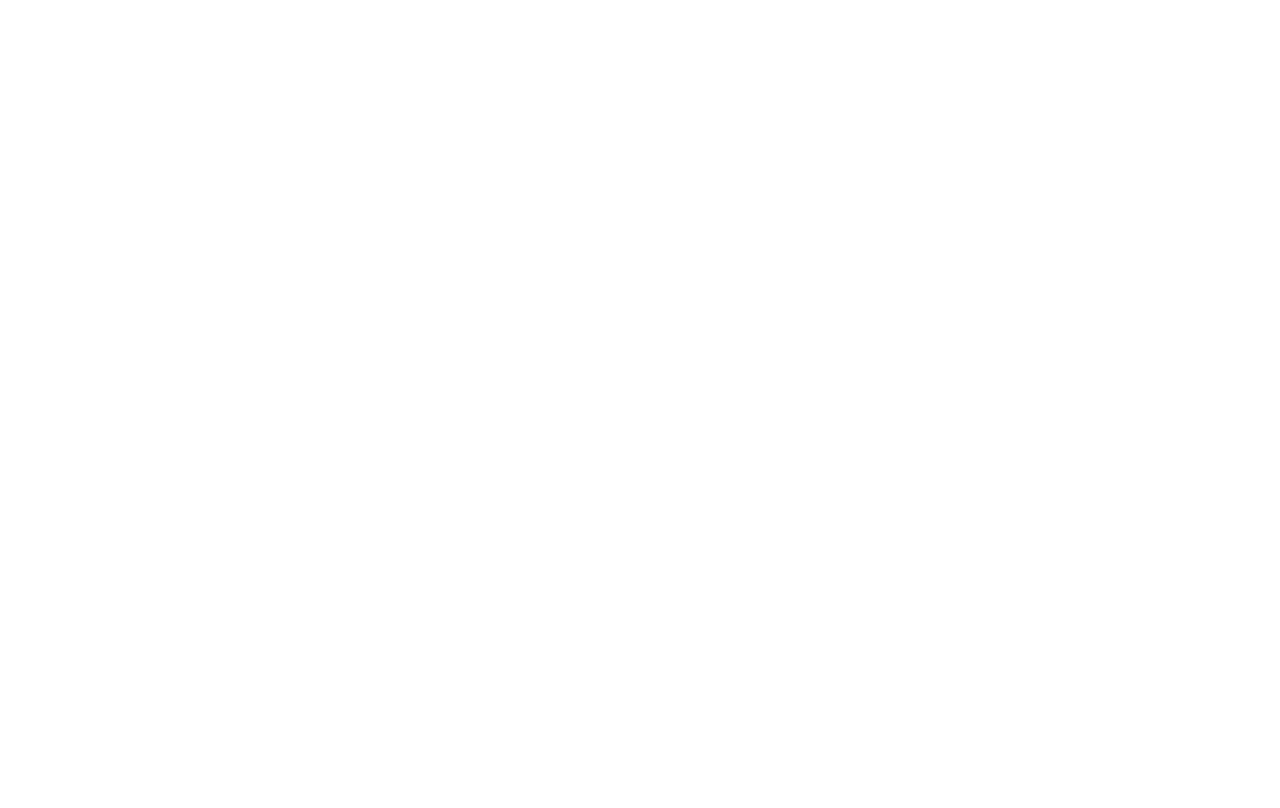
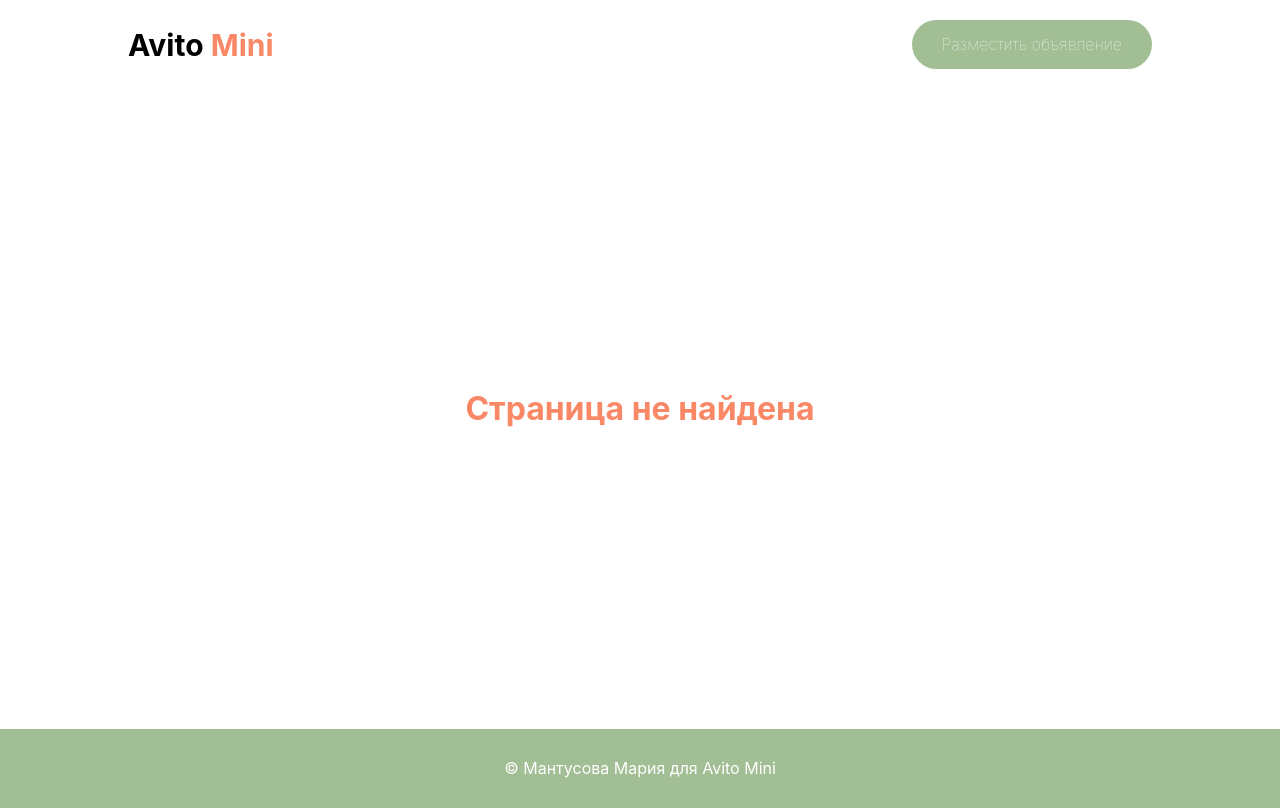
Before and after one commit to MariaMantusova/smallAvito, a React (Create React App) app: page / in a window 1280 px wide. Before the commit this address had no page. Built offline with nearby package versions, Linux system fonts and the light colour scheme.

Commit message:
feat: add not found page

```diff
--- a/src/components/App/App.tsx
+++ b/src/components/App/App.tsx
@@ -3,6 +3,7 @@
 import ItemPage from "../../pages/ItemPage/ItemPage";
 import ListPage from "../../pages/ListPage/ListPage";
 import FormPage from "../../pages/FormPage/FormPage";
+import NotFoundPage from "../../pages/NotFoundPage/NotFoundPage";
 
 function App() {
     return (
@@ -10,6 +11,7 @@
             <Route path="/form" element={<FormPage />}></Route>
             <Route path="/list" element={<ListPage />}></Route>
             <Route path="/item/:id" element={<ItemPage />}></Route>
+            <Route path="*" element={<NotFoundPage />}></Route>
         </Routes>
     )
 }
--- /dev/null
+++ b/src/pages/NotFoundPage/NotFoundPage.tsx
@@ -0,0 +1,19 @@
+import React from "react";
+import Header from "../../components/Header/Header";
+import Footer from "../../components/Footer/Footer";
+
+function NotFoundPage() {
+    return (
+        <>
+            <Header />
+            <h1 style={{ textAlign: "center", display: "flex", height: "80vh",
+                justifyContent: "center", alignItems: "center", color: "var(--main-orange-color)"}}>
+                Страница не найдена
+            </h1>
+            <Footer />
+        </>
+    )
+
+}
+
+export default NotFoundPage;
```
